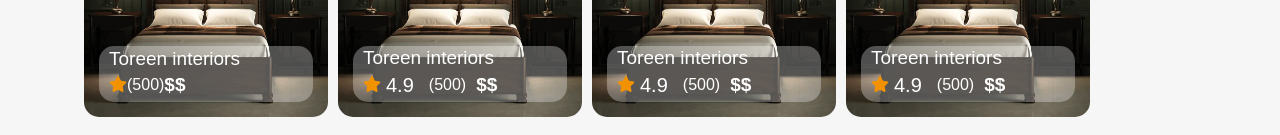
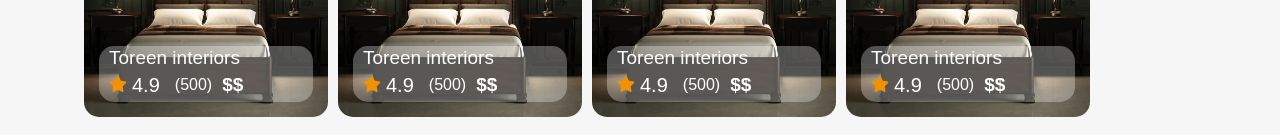
Before and after one commit to ahmed-idenbrid/Ezliving-html, a plain HTML site: page pages/myfavourite.html in a window 1280 px wide. Shown: the part 295-430 px from the top of the page. Drawn offline with Linux system fonts and the light colour scheme.

Commit message:
changes fav

```diff
--- a/pages/myfavourite.html
+++ b/pages/myfavourite.html
@@ -68,7 +68,7 @@
                         <h5>Toreen interiors</h5>
                         <ul class="dynamicValues">
                             <li><i class="fas fa-star"></i></li>
-                            <li class="ratingCount>4.9</li>
+                            <li class="ratingCount">4.9</li>
                             <li class="reviewsCount">(500)</li>
                             <li class="DollarSign">$$</li>
                         </ul>
```
